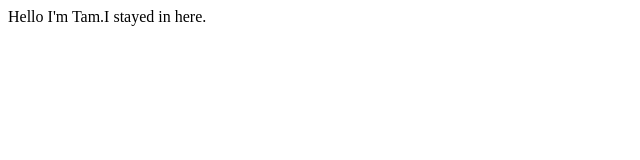
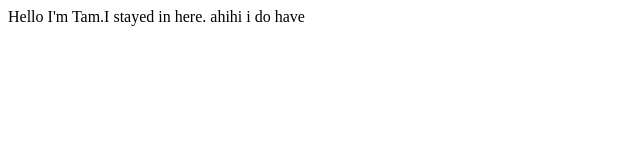
Before and after one commit to vongoctam95/demo2, a plain HTML site: page index.html in a window 1280 px wide. Shown: the whole page, without its empty margins (0-640 px from the left). Drawn offline with Linux system fonts and the light colour scheme.

Commit message:
edit file index

```diff
--- a/index.html
+++ b/index.html
@@ -9,7 +9,7 @@
 </head>
 
 <body>
-    Hello I'm Tam.I stayed in here.
+    Hello I'm Tam.I stayed in here. ahihi i do have
 </body>
 
 </html>
```
